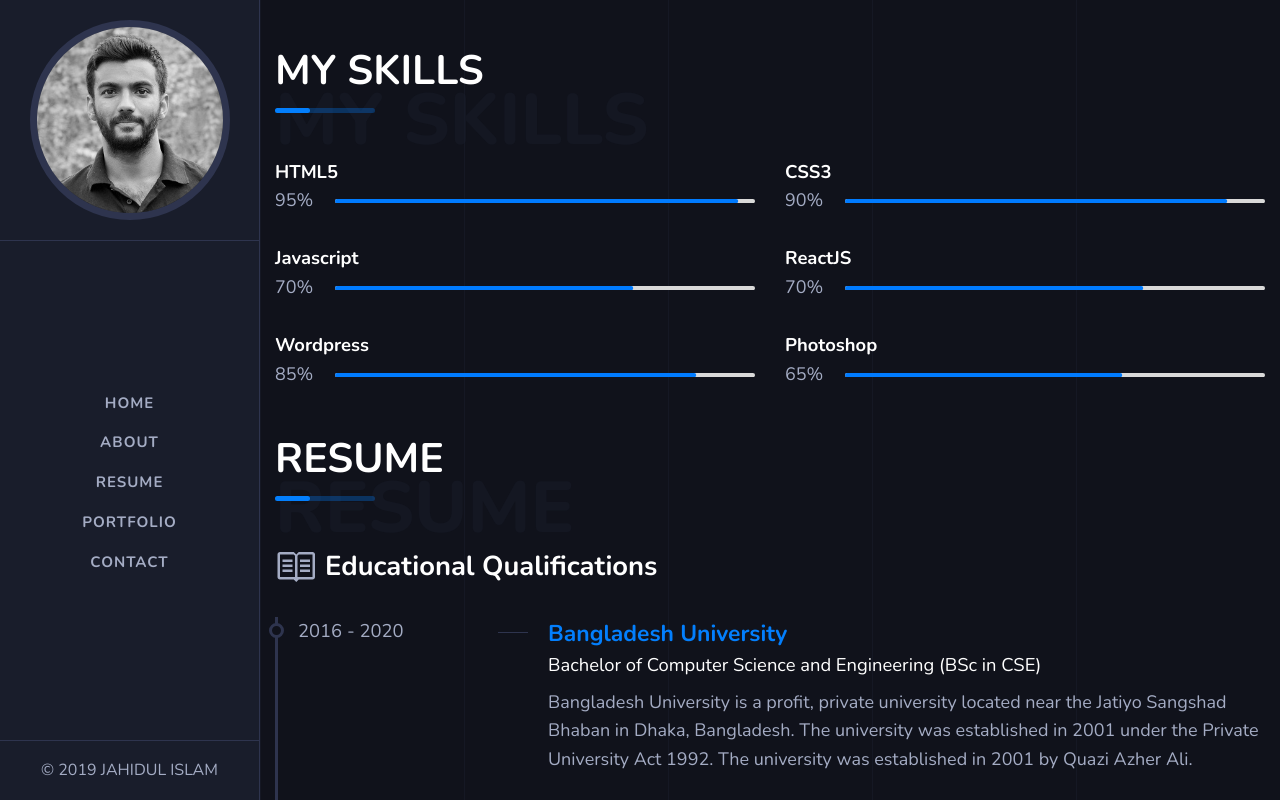
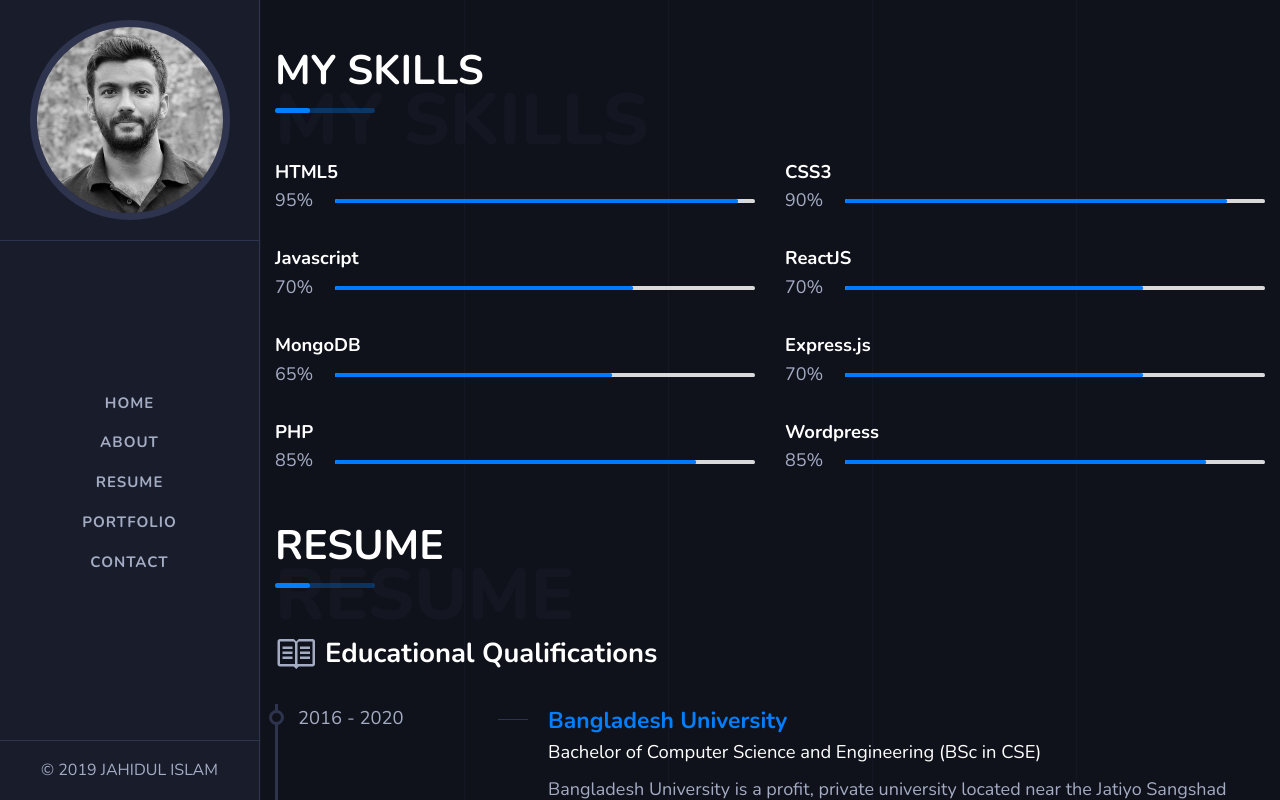
Before and after one commit to jahidulsaeid/jisaeid.github.io, a React (Create React App) app: page /resume in a window 1280 px wide. Shown: the top 800 px of the page. Built offline with nearby package versions, Linux system fonts and the light colour scheme.

Commit message:
Skills Add

```diff
--- a/public/index.html
+++ b/public/index.html
@@ -7,13 +7,13 @@
     <meta name="theme-color" content="#000000" />
     <meta
       name="description"
-      content="Web site created using create-react-app"
+      content="Web designer And Web Developer"
     />
     <link rel="apple-touch-icon" href="%PUBLIC_URL%/logo192.png" />
 
     <link rel="manifest" href="%PUBLIC_URL%/manifest.json" />
 
-    <title>React App</title>
+    <title>Personal Portfolio - Jahidul Islam Saeid</title>
   </head>
   <body>
     <noscript>You need to enable JavaScript to run this app.</noscript>
--- a/src/pages/Home.js
+++ b/src/pages/Home.js
@@ -69,7 +69,7 @@ const Home = () => {
                 <span className="color-theme">Jahidul Islam (Saeid)</span>
               </h1>
               <p>
-                I am a frontend web developer. I can provide clean code and
+                I am a Web Designer and Developer . I can provide clean code and
                 pixel perfect design. I also make website more &amp; more
                 interactive with web animations.
               </p>
--- a/src/pages/Resume.js
+++ b/src/pages/Resume.js
@@ -78,7 +78,37 @@ const Resume = () => {
 
               <div className="col-lg-6 col-12 mt-30">
                 <div className="mi-progress">
-                  <h6 className="mi-progress-title">Wordpress</h6>
+                  <h6 className="mi-progress-title">MongoDB</h6>
+                  <div className="mi-progress-inner">
+                    <div className="mi-progress-percentage">65%</div>
+                    <div className="mi-progress-container">
+                      <Line
+                        percent="65"
+                        strokeWidth="1"
+                        strokeColor="#007bff"
+                      />
+                    </div>
+                  </div>
+                </div>
+              </div>
+              <div className="col-lg-6 col-12 mt-30">
+                <div className="mi-progress">
+                  <h6 className="mi-progress-title">Express.js</h6>
+                  <div className="mi-progress-inner">
+                    <div className="mi-progress-percentage">70%</div>
+                    <div className="mi-progress-container">
+                      <Line
+                        percent="70"
+                        strokeWidth="1"
+                        strokeColor="#007bff"
+                      />
+                    </div>
+                  </div>
+                </div>
+              </div>
+              <div className="col-lg-6 col-12 mt-30">
+                <div className="mi-progress">
+                  <h6 className="mi-progress-title">PHP</h6>
                   <div className="mi-progress-inner">
                     <div className="mi-progress-percentage">85%</div>
                     <div className="mi-progress-container">
@@ -93,12 +123,12 @@ const Resume = () => {
               </div>
               <div className="col-lg-6 col-12 mt-30">
                 <div className="mi-progress">
-                  <h6 className="mi-progress-title">Photoshop</h6>
+                  <h6 className="mi-progress-title">Wordpress</h6>
                   <div className="mi-progress-inner">
-                    <div className="mi-progress-percentage">65%</div>
+                    <div className="mi-progress-percentage">85%</div>
                     <div className="mi-progress-container">
                       <Line
-                        percent="65"
+                        percent="85"
                         strokeWidth="1"
                         strokeColor="#007bff"
                       />
@@ -106,6 +136,7 @@ const Resume = () => {
                   </div>
                 </div>
               </div>
+
             </div>
           </div>
         </div>
```
